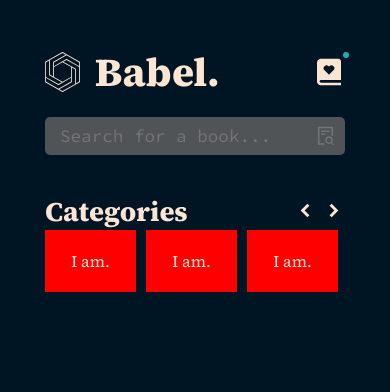
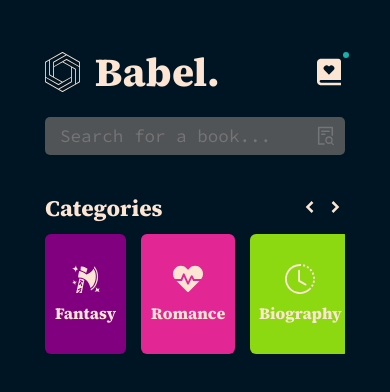
Before and after one commit to foufouboy/odin-book-shop, a React (Vite) app: page /library in a window 390 px wide. Shown: the top 392 px of the page. Built offline with nearby package versions, Linux system fonts and the light colour scheme.

Commit message:
finished responsive categories slider

```diff
--- a/src/pages/Library/BabelCarousel.jsx
+++ b/src/pages/Library/BabelCarousel.jsx
@@ -6,11 +6,13 @@ import {
     ButtonBack,
     ButtonNext,
 } from "pure-react-carousel";
+import "pure-react-carousel/dist/react-carousel.es.css";
 import {
     BiSolidChevronRight,
     BiSolidChevronLeft,
 } from "react-icons/bi";
-import "pure-react-carousel/dist/react-carousel.es.css";
+import CategoryCard from "./CategoryCard";
+import categoriesData from "./category-cards-data";
 import useWindowDimensions from "../../utils/useWindowDimensions";
 import { useEffect, useState } from "react";
 
@@ -24,7 +26,6 @@ const getVisibleSlides = (width) => {
 const BabelCarousel = () => {
     const [visibleSlides, setVisibleSlides] = useState();
     const { width, height } = useWindowDimensions();
-    console.log(visibleSlides);
 
     useEffect(() => {
         setVisibleSlides(getVisibleSlides(width));
@@ -35,7 +36,7 @@ const BabelCarousel = () => {
         <StyledBabelCarousel>
             <CarouselProvider
             naturalSlideHeight={50}
-            naturalSlideWidth={40}
+            naturalSlideWidth={50}
             totalSlides={10}
             visibleSlides={visibleSlides}
             dragEnabled={true}
@@ -43,21 +44,16 @@ const BabelCarousel = () => {
                 <div className="category-and-buttons">
                     <h3>Categories</h3>
                     <div className="buttons">
-                        <ButtonBack><BiSolidChevronLeft size="23px"/></ButtonBack>
-                        <ButtonNext><BiSolidChevronRight size="23px"/></ButtonNext>
+                        <ButtonBack><BiSolidChevronLeft size="20px"/></ButtonBack>
+                        <ButtonNext><BiSolidChevronRight size="20px"/></ButtonNext>
                     </div>
                 </div>
                 <Slider classNameTray="slides-container">
-                        <Slide index={0}><p>I am.</p></Slide>
-                        <Slide index={1}><p>I am.</p></Slide>
-                        <Slide index={2}><p>I am.</p></Slide>
-                        <Slide index={3}><p>I am</p></Slide>
-                        <Slide index={4}><p>I am.</p></Slide>
-                        <Slide index={5}><p>I am.</p></Slide>
-                        <Slide index={6}><p>I am.</p></Slide>
-                        <Slide index={7}><p>I am.</p></Slide>
-                        <Slide index={8}><p>I am.</p></Slide>
-                        <Slide index={9}><p>I am.</p></Slide>
+                    {categoriesData.map((data, i) => (
+                        <Slide index={i}>
+                            <CategoryCard data={data}/>
+                        </Slide>
+                    ))}
                 </Slider>
             </CarouselProvider>
         </StyledBabelCarousel>
@@ -66,24 +62,17 @@ const BabelCarousel = () => {
 
 const StyledBabelCarousel = styled.div`
     margin-top: 30px;
-
-    p {
-        padding: 20px;
-        background: red;
-        display: flex;
-        justify-content: center;
-        align-items: center;
+    .slides-container {
+        gap: 15px;
     }
 
-    .slides-container {
-        gap: 10px;
-    }
     .category-and-buttons {
         display: flex;
         justify-content: space-between;
+        margin-bottom: 10px;
 
         h3 {
-            font-size: 1.7rem;
+            font-size: 1.4rem;
         }
 
         .buttons {
--- /dev/null
+++ b/src/pages/Library/CategoryCard.jsx
@@ -0,0 +1,46 @@
+import styled from "styled-components";
+import { FaHeartbeat } from "react-icons/fa";
+
+const CategoryCard = ({data = null}) => {
+    const { title, icon, color } = data;
+    console.log(color);
+
+    return (
+        <StyledCategoryCard color={color}>
+            <div className="icon-container">
+                {icon}
+            </div>
+            <h4>{title}</h4>
+        </StyledCategoryCard>
+    )
+}
+
+const StyledCategoryCard = styled.div`
+    display: flex;
+    flex-flow: column;
+    align-items: center;
+    justify-content: center;
+    height: 120px;
+    padding: 10px;
+    text-align: center;
+    border-radius: 6px;
+    background: ${props => props.color};
+    cursor: pointer;
+    gap: 3px;
+
+    h4 {
+        font-weight: 800;
+    }
+
+    svg {
+        --size: 30px;
+        fill: var(--beige);
+        width: var(--size);
+        height: var(--size);
+
+        path {
+            stroke: var(--beige);
+        }
+    }
+`
+export default CategoryCard;
--- /dev/null
+++ b/src/pages/Library/category-cards-data.jsx
@@ -0,0 +1,82 @@
+import {
+    GiMagicAxe,
+    GiRobotGolem,
+} from "react-icons/gi";
+import {
+    FaHeartbeat,
+    FaTheaterMasks,
+    FaFeatherAlt
+} from "react-icons/fa";
+import { GrHelpBook } from "react-icons/gr";
+import { AiOutlineThunderbolt } from "react-icons/ai";
+import { BsClockHistory } from "react-icons/bs";
+import { PiSkull } from "react-icons/pi";
+import { LiaAtomSolid } from "react-icons/lia";
+
+const categoriesData = [
+    {
+        title: "Fantasy",
+        icon: <GiMagicAxe/>,
+        color: "#800080",
+    },
+    {
+        title: "Romance",
+        icon: <FaHeartbeat/>,
+        color: "#e22794",
+    },
+    {
+        title: "Biography",
+        icon: <BsClockHistory/>,
+        color: "#8cd811",
+    },
+    {
+        title: "Sci-Fi",
+        icon: <GiRobotGolem/>,
+        color: "#93B3FF",
+    },
+    {
+        title: "Thriller",
+        icon: <AiOutlineThunderbolt/>,
+        color: "#8f115a",
+    },
+    {
+        title: "Theater",
+        icon: <FaTheaterMasks/>,
+        color: "#01648C",
+    },
+    {
+        title: "Poetry",
+        icon: <FaFeatherAlt/>,
+        color: "#FF649A",
+    },
+    {
+        title: "Horror",
+        icon: <PiSkull/>,
+        color: "#262626",
+    },
+    {
+        title: "Science",
+        icon: <LiaAtomSolid/>,
+        color: "#00C9AC",
+    },
+    {
+        title: "Philosophy",
+        icon: <GrHelpBook/>,
+        color: "#5d6b66",
+    },
+];
+
+export default categoriesData;
+
+/**
+ * Fantasy : GiMagicAxe
+ * Philosophy : GrHelpBook
+ * Romance : FaHeartbeat
+ * Science Fiction : GiRobotGolem
+ * Thriller : AiOutlineThunderbolt
+ * Biography : BsClockHistory
+ * Theater : FaTheaterMasks
+ * Poetry : FaFeatherAlt
+ * Horror : PiSkull
+ * Science : GiAtom
+ */
```
